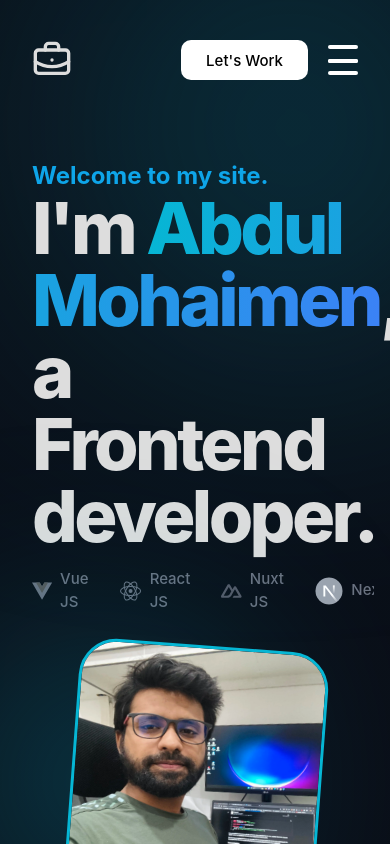
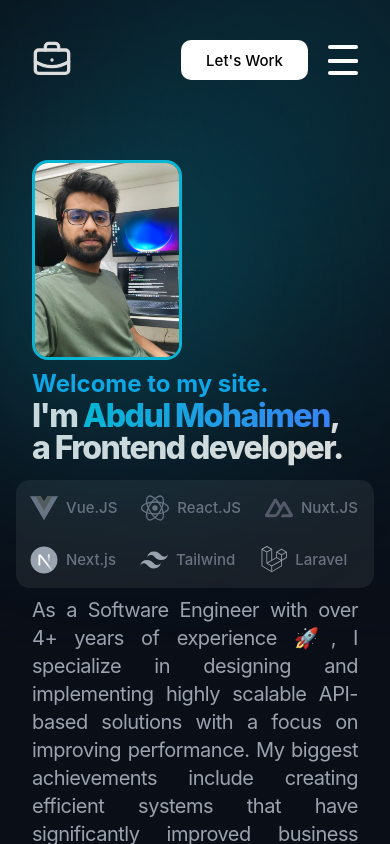
Before and after one commit to mohaimenkhalid/personal-portfolio-nuxt3, a Nuxt app: page / in a window 390 px wide. Shown: the top 844 px of the page. Built offline with nearby package versions, Linux system fonts and the light colour scheme.

Commit message:
update mobile responsive view

```diff
--- a/components/contact.vue
+++ b/components/contact.vue
@@ -78,7 +78,7 @@ import {PhoneForwarded, Mail, BookUser} from 'lucide-vue-next';
 }
 
 .contact-form {
-  background: var(--tj-theme-accent-2);
+  background: var(--tj-black-secoundary);
 }
 
 .contact-form input, textarea {
--- a/components/experience.vue
+++ b/components/experience.vue
@@ -10,7 +10,7 @@ import {BriefcaseBusiness, ExternalLink, GraduationCap} from 'lucide-vue-next'
           <h2 class="section-title text-[30px] md:text-[45px]">Experience</h2>
           <ul class="tl">
             <li class="tl-item exp-list-box-item">
-              <div class="bg-[#191b1c] w-[500px] rounded-2xl p-4">
+              <div class="bg-[var(--tj-black-primary)] w-[500px] rounded-2xl p-4">
                 <div class="text-[var(--tj-theme-primary-2)] font-semibold">
                   2000-2024
                 </div>
@@ -27,7 +27,7 @@ import {BriefcaseBusiness, ExternalLink, GraduationCap} from 'lucide-vue-next'
               </div>
             </li>
             <li class="tl-item exp-list-box-item">
-              <div class="bg-[#191b1c] w-[500px] rounded-2xl p-4">
+              <div class="bg-[var(--tj-black-primary)] w-[500px] rounded-2xl p-4">
                 <div class="text-[var(--tj-theme-primary-2)] font-semibold">
                   2000-2024
                 </div>
@@ -44,7 +44,7 @@ import {BriefcaseBusiness, ExternalLink, GraduationCap} from 'lucide-vue-next'
               </div>
             </li>
             <li class="tl-item exp-list-box-item">
-              <div class="bg-[#191b1c] w-[500px] rounded-2xl p-4">
+              <div class="bg-[var(--tj-black-primary)] w-[500px] rounded-2xl p-4">
                 <div class="text-[var(--tj-theme-primary-2)] font-semibold">
                   2000-2024
                 </div>
@@ -66,7 +66,7 @@ import {BriefcaseBusiness, ExternalLink, GraduationCap} from 'lucide-vue-next'
           <h2 class="section-title text-[30px] md:text-[45px]">Education</h2>
           <ul class="tl">
             <li class="tl-item exp-list-box-item">
-              <div class="bg-[#191b1c] w-[500px] rounded-2xl p-4">
+              <div class="bg-[var(--tj-black-primary)] w-[500px] rounded-2xl p-4">
                 <div class="text-[var(--tj-theme-primary-2)] font-semibold">
                   2000-2024
                 </div>
@@ -83,7 +83,7 @@ import {BriefcaseBusiness, ExternalLink, GraduationCap} from 'lucide-vue-next'
               </div>
             </li>
             <li class="tl-item exp-list-box-item">
-              <div class="bg-[#191b1c] w-[500px] rounded-2xl p-4">
+              <div class="bg-[var(--tj-black-primary)] w-[500px] rounded-2xl p-4">
                 <div class="text-[var(--tj-theme-primary-2)] font-semibold">
                   2000-2024
                 </div>
@@ -100,7 +100,7 @@ import {BriefcaseBusiness, ExternalLink, GraduationCap} from 'lucide-vue-next'
               </div>
             </li>
             <li class="tl-item exp-list-box-item">
-              <div class="bg-[#191b1c] w-[500px] rounded-2xl p-4">
+              <div class="bg-[var(--tj-black-primary)] w-[500px] rounded-2xl p-4">
                 <div class="text-[var(--tj-theme-primary-2)] font-semibold">
                   2000-2024
                 </div>
@@ -211,7 +211,7 @@ ul li {
 .experience-content-section:before {
   content: "";
   position: absolute;
-  top: 50%;
+  top: 60%;
   left: -10%;
   width: 322px;
   height: 108px;
--- a/components/hero.vue
+++ b/components/hero.vue
@@ -7,9 +7,14 @@ import {Download} from 'lucide-vue-next';
     <div class="container">
       <div class="w-full flex">
         <div class="w-full md:w-2/3">
+          <div class="w-full block md:hidden mb-2">
+            <div class="hero-image">
+              <img class="!w-[150px] !h-[200px] !rounded-2xl" src="../assets/image/mohaimen_desk.webp" alt="mohaimen-img"/>
+            </div>
+          </div>
           <span class="hero-sub-title font-bold">Welcome to my site.</span>
-          <h1 class="heading-hero ">I'm <strong>Abdul Mohaimen</strong>, a Frontend developer.</h1>
-          <ul class="sm:scrollbar-none -mx-4 mb-2 flex items-center gap-6 overflow-x-auto px-4 pb-2 text-[15px] font-medium">
+          <h1 class="heading-hero">I'm <strong>Abdul Mohaimen</strong>, a Frontend developer.</h1>
+          <ul class=" skill-set flex-wrap sm:scrollbar-none -mx-4 mb-2 flex items-center gap-6 overflow-x-auto px-4 pb-2 text-[15px] font-medium">
             <li class="flex items-center gap-2 text-gray-500 d:text-gray-400">
               <svg
                   class="text-sm me-0 w-7 h-7 text-brand dark:text-brand-dark flex origin-center transition-all ease-in-out"
@@ -18,7 +23,7 @@ import {Download} from 'lucide-vue-next';
                       data-v-c5baed57=""></path>
                 <path fill="#565758" d="M78.8,10L64,35.4L49.2,10H25.6L64,76l38.4-66H78.8z" data-v-c5baed57=""></path>
               </svg>
-              Vue JS
+              Vue.JS
             </li>
 
             <li class="flex items-center gap-2 text-gray-500 d:text-gray-400">
@@ -32,7 +37,7 @@ import {Download} from 'lucide-vue-next';
                   <ellipse rx="10" ry="4.5" transform="rotate(120)"></ellipse>
                 </g>
               </svg>
-              React JS
+              React.JS
             </li>
             <li class="flex items-center gap-2 text-gray-500 d:text-gray-400">
               <svg class="text-black dark:text-white block w-7 h-7" stroke-width="0" height="1em" width="1em"
@@ -43,7 +48,7 @@ import {Download} from 'lucide-vue-next';
                     d="M168 200H279C282.542 200 285.932 198.756 289 197C292.068 195.244 295.23 193.041 297 190C298.77 186.959 300.002 183.51 300 179.999C299.998 176.488 298.773 173.04 297 170.001L222 41C220.23 37.96 218.067 35.7552 215 34C211.933 32.2448 207.542 31 204 31C200.458 31 197.067 32.2448 194 34C190.933 35.7552 188.77 37.96 187 41L168 74L130 9.99764C128.228 6.95784 126.068 3.75491 123 2C119.932 0.245087 116.542 0 113 0C109.458 0 106.068 0.245087 103 2C99.9323 3.75491 96.7717 6.95784 95 9.99764L2 170.001C0.226979 173.04 0.00154312 176.488 1.90993e-06 179.999C-0.0015393 183.51 0.229648 186.959 2 190C3.77035 193.04 6.93245 195.244 10 197C13.0675 198.756 16.4578 200 20 200H90C117.737 200 137.925 187.558 152 164L186 105L204 74L259 168H186L168 200ZM89 168H40L113 42L150 105L125.491 147.725C116.144 163.01 105.488 168 89 168Z"
                     fill="#565967"></path>
               </svg>
-              Nuxt JS
+              Nuxt.JS
             </li>
             <li class="flex items-center gap-2 text-gray-500 d:text-gray-400">
               <svg xmlns="http://www.w3.org/2000/svg" viewBox="0 0 180 180" fill="none"
@@ -94,12 +99,7 @@ import {Download} from 'lucide-vue-next';
               Laravel
             </li>
           </ul>
-          <div class="w-full block md:hidden my-6">
-            <div class="hero-image">
-              <img class="!w-[250px] !h-[300px]" src="../assets/image/mohaimen_desk.webp" alt="mohaimen-img"/>
-            </div>
-          </div>
-          <p class="text-gray-400 text-xl tracking-tight">
+          <p class="text-gray-400 text-xl tracking-tight text-justify">
             As a Software Engineer with over 4+ years of experience 🚀,
             I specialize in designing and implementing highly scalable API-based
             solutions with a focus on improving performance. My biggest achievements
@@ -107,7 +107,7 @@ import {Download} from 'lucide-vue-next';
             operations for various clients.
 
           </p>
-          <p class="text-gray-400 mt-4 text-xl tracking-tight">
+          <p class="text-gray-400 mt-4 text-xl tracking-tight text-justify">
             Currently I lead a frontend team. As a <strong class="base-highlighter">Lead Frontend Developer</strong> at @<strong>JATRI</strong>, I thrive on mentoring and leading
             development teams.
             I've consistently upheld and strengthened my abilities in communication and collaboration,
@@ -272,5 +272,32 @@ import {Download} from 'lucide-vue-next';
   color: transparent;
 }
 
+@media screen and (max-width: 480px) {
+  .heading-hero {
+    margin-bottom: 1rem;
+    font-size: 2rem;
+    line-height: 1;
+    font-weight: 800;
+    letter-spacing: -.05em;
+  }
+  .hero-image img {
+    -webkit-transform: rotate(0deg);
+    -ms-transform: rotate(0deg);
+    transform: rotate(0deg);
+    mix-blend-mode: normal;
+  }
+
+  .hero-image {
+    justify-content: start !important;
+  }
+
+  .skill-set {
+    background: var(--tj-black-primary);
+    padding: 14px;
+    border-radius: 14px;
+  }
+
+}
+
 
 </style>
--- a/tailwind.config.js
+++ b/tailwind.config.js
@@ -11,6 +11,7 @@ module.exports = {
       center: true,
       padding: "2rem",
       screens: {
+        "sm": "440px",
         "md": "768px",
         "lg": "1024px",
         "xl": "1280px",
```
Also changed, not shown: assets/css/tailwind.css.
